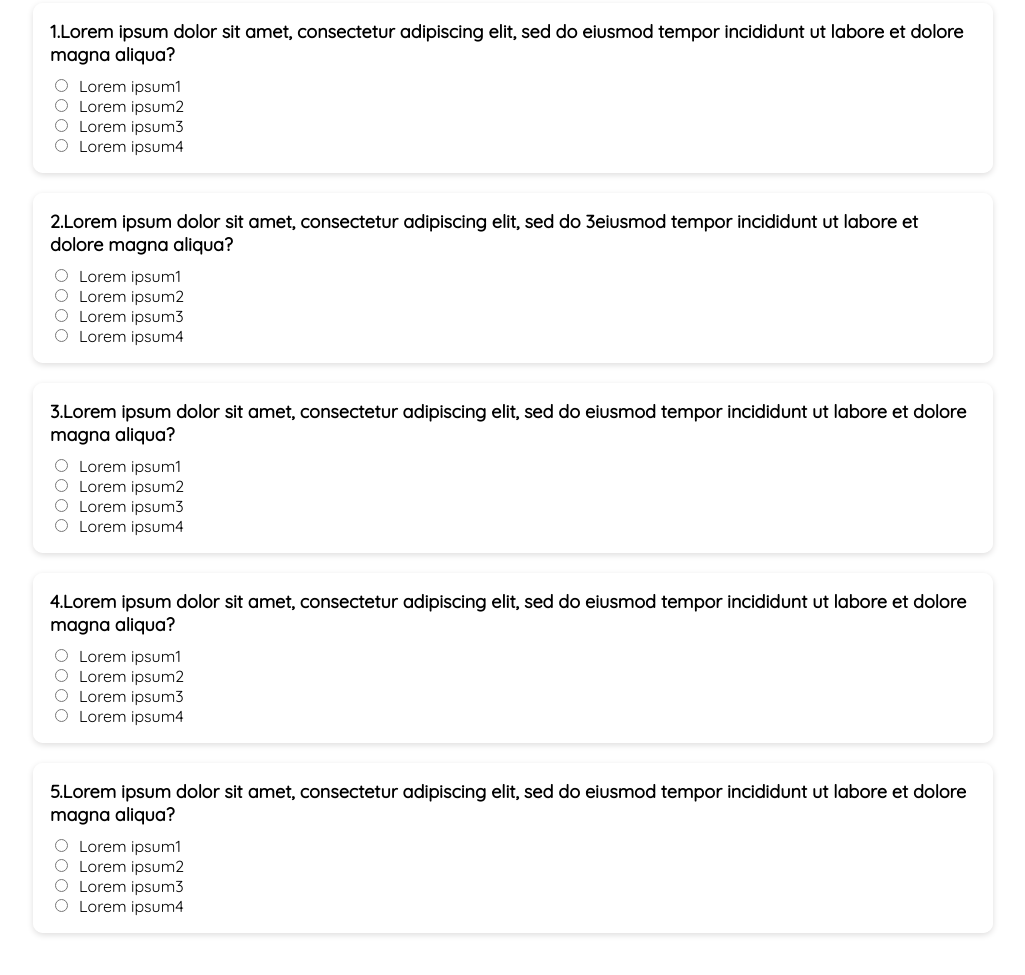
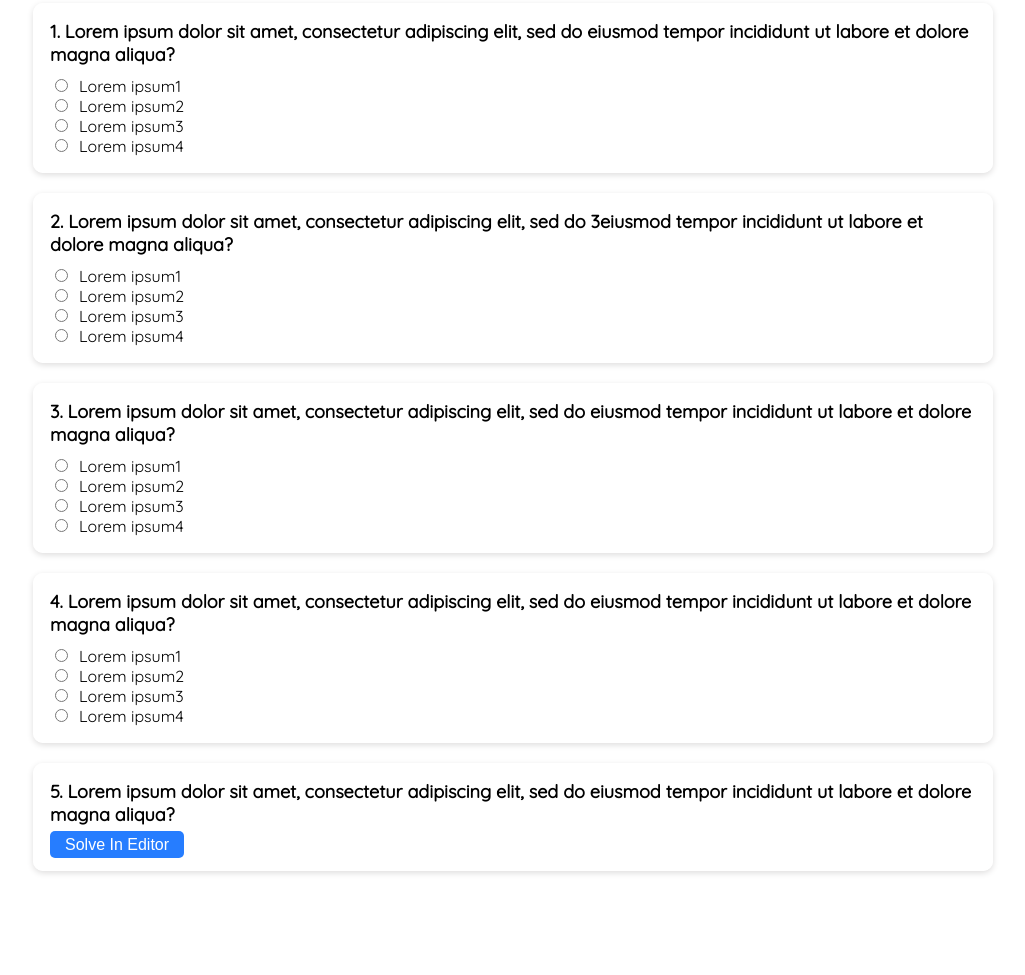
Before and after one commit to dhilipkmr/gohire, a Gatsby site: page /questions in a window 1280 px wide. Shown: the part 243-1218 px from the top of the page, without its empty margins (127-1152 px from the left). After the commit the page ends 1162 px from the top, so only its background shows below. Built offline with nearby package versions, Linux system fonts and the light colour scheme; Gatsby itself is replaced by a stand-in of ours.

Commit message:
html skeleton

```diff
--- a/src/pages/questions.js
+++ b/src/pages/questions.js
@@ -2,37 +2,44 @@ import React from "react"
 import { Link } from "gatsby"
 import Wrapper from '../components/Wrapper';
 import HeadingLayout from '../components/HeadingLayout';
-const mcq = [ {
+const mcq = [
+  {
     q: 'Lorem ipsum dolor sit amet, consectetur adipiscing elit, sed do eiusmod tempor incididunt ut labore et dolore magna aliqua?',
-  a: ['Lorem ipsum1', 'Lorem ipsum2', 'Lorem ipsum3', 'Lorem ipsum4']
+    a: ['Lorem ipsum1', 'Lorem ipsum2', 'Lorem ipsum3', 'Lorem ipsum4'],
+    isMCQ: true
   },
   {
     q: 'Lorem ipsum dolor sit amet, consectetur adipiscing elit, sed do 3eiusmod tempor incididunt ut labore et dolore magna aliqua?',
-    a: ['Lorem ipsum1', 'Lorem ipsum2', 'Lorem ipsum3', 'Lorem ipsum4']
+    a: ['Lorem ipsum1', 'Lorem ipsum2', 'Lorem ipsum3', 'Lorem ipsum4'],
+    isMCQ: true
   },
   {
     q: 'Lorem ipsum dolor sit amet, consectetur adipiscing elit, sed do eiusmod tempor incididunt ut labore et dolore magna aliqua?',
-    a: ['Lorem ipsum1', 'Lorem ipsum2', 'Lorem ipsum3', 'Lorem ipsum4']
+    a: ['Lorem ipsum1', 'Lorem ipsum2', 'Lorem ipsum3', 'Lorem ipsum4'],
+    isMCQ: true
   },
   {
     q: 'Lorem ipsum dolor sit amet, consectetur adipiscing elit, sed do eiusmod tempor incididunt ut labore et dolore magna aliqua?',
-    a: ['Lorem ipsum1', 'Lorem ipsum2', 'Lorem ipsum3', 'Lorem ipsum4']
+    a: ['Lorem ipsum1', 'Lorem ipsum2', 'Lorem ipsum3', 'Lorem ipsum4'],
+    isMCQ: true
   },
   {
     q: 'Lorem ipsum dolor sit amet, consectetur adipiscing elit, sed do eiusmod tempor incididunt ut labore et dolore magna aliqua?',
-    a: ['Lorem ipsum1', 'Lorem ipsum2', 'Lorem ipsum3', 'Lorem ipsum4']
+    isMCQ: false
   }
 ]
 class Questions extends React.Component {
   mcQuestionRenderer = () => {
-
     return (
       <React.Fragment>
         {
           mcq.map((val, index) => {
+            const isMCQ = val.isMCQ;
             return (
               <div key={index} className="mcqCard">
-                <form className="fq ico18 mb10 fb">{(index + 1) + '.' + val.q}</form>
+                <form className="fq ico18 mb10 fb">{(index + 1) + '. ' + val.q}</form>
+                {isMCQ ?
+                  <>
                     {
                       val.a.map((option, index) => {
                         const keyVal = val.q + option;
@@ -45,6 +52,11 @@ class Questions extends React.Component {
                           </div>
                         );
                       })
+                    }
+                  </> :
+                  <Link to="/editor/" className="fss hand challengeBtn expand transAll hoverShadow tdNone white">
+                    <span className="">Solve In Editor</span>
+                  </Link>
                 }
               </div>
             );
```
Also changed, not shown: src/pages/editor.js (added, +24 -0 lines). Lines whose indentation alone changed are shown as unchanged.
